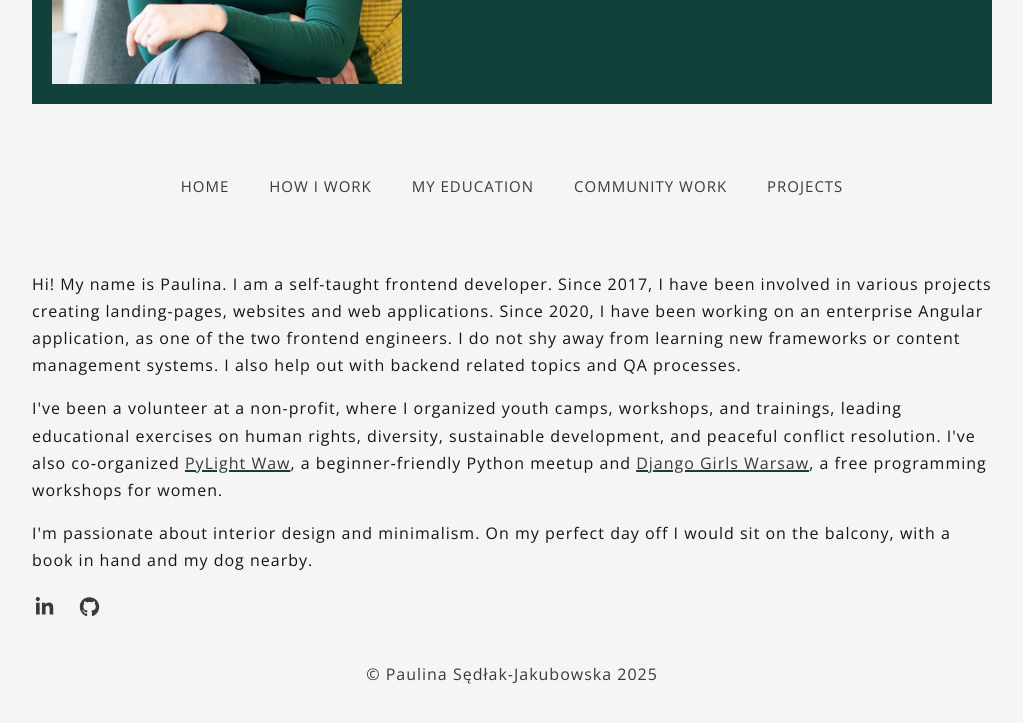
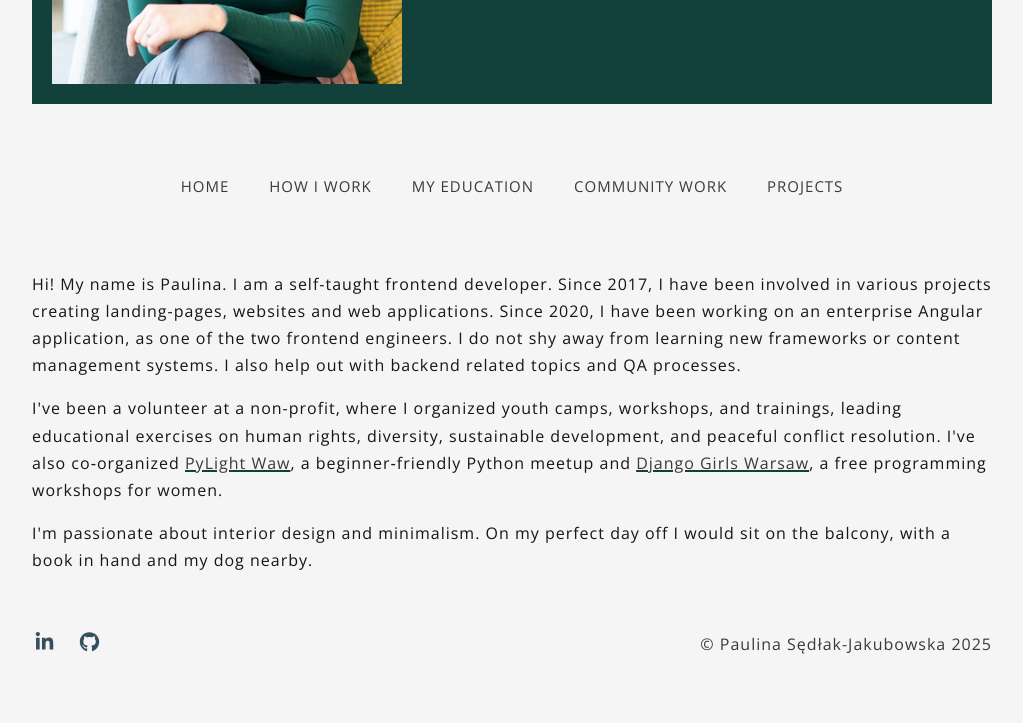
Before and after one commit to iniluap/personal-site, a Gatsby site: page / in a window 1280 px wide. Shown: the part 393-1116 px from the top of the page, without its empty margins (128-1151 px from the left). Built offline with nearby package versions, Linux system fonts and the light colour scheme; Gatsby itself is replaced by a stand-in of ours.

Commit message:
Include links to platforms in the footer

```diff
--- a/src/components/footer.js
+++ b/src/components/footer.js
@@ -1,15 +1,71 @@
 import React from 'react';
+import { FontAwesomeIcon } from '@fortawesome/react-fontawesome';
+import { faLinkedinIn, faGithub } from '@fortawesome/free-brands-svg-icons';
 import styled from 'styled-components';
 
 const FooterStyles = styled.footer`
   grid-area: footer;
+  display: flex;
+  flex-wrap: wrap;
+  align-items: baseline;
+  justify-content: space-between;
+  gap: var(--whitespace-primary);
   text-align: center;
   color: var(--dark-grey);
+`;
+
+const SocialLinksStyles = styled.a`
+  font-size: 2rem;
+
+  .fa-linkedin-in,
+  .fa-github {
+    transition: var(--transition);
+    color: var(--secondary-blue);
+  }
+
+  &:hover {
+    .fa-linkedin-in,
+    .fa-github {
+      color: var(--primary-yellow);
+    }
+  }
+
+  @media screen and (max-width: 767px) {
+    padding: 1rem;
+  }
 `;
 
 export default function Footer() {
   return (
     <FooterStyles>
+      <ul className="m-top-3 ul-plain ul-links">
+        <li>
+          <SocialLinksStyles
+            aria-label="Visit my linkedIn profile"
+            href="https://www.linkedin.com/in/psjakubowska/"
+            target="_blank"
+            rel="noreferrer"
+          >
+            <FontAwesomeIcon
+              icon={faLinkedinIn}
+              title="LinkedIn accout of Paulina Sędłak-Jakubowska"
+            />
+          </SocialLinksStyles>
+        </li>
+        <li>
+          <SocialLinksStyles
+            aria-label="Visit my GitHub profile"
+            href="https://github.com/iniluap"
+            target="_blank"
+            rel="noreferrer"
+          >
+            <FontAwesomeIcon
+              icon={faGithub}
+              title="GitHub accout of Paulina Sędłak-Jakubowska"
+            />
+          </SocialLinksStyles>
+        </li>
+      </ul>
       <p>&copy; Paulina Sędłak-Jakubowska {new Date().getFullYear()}</p>
     </FooterStyles>
   );
--- a/src/components/header.js
+++ b/src/components/header.js
@@ -7,7 +7,7 @@ const HeaderStyles = styled.header`
 
   @media screen and (min-width: 768px) {
     background-color: var(--primary-green);
-    padding: 2rem;
+    padding: var(--whitespace-primary);
     display: flex;
     gap: 4rem;
     align-items: end;
@@ -22,7 +22,7 @@ const HeaderStyles = styled.header`
 
 const HeaderTitleWrapperStyles = styled.div`
   background-color: var(--white);
-  padding: 2rem;
+  padding: var(--whitespace-primary);
 
   @media screen and (min-width: 768px) {
     margin-top: 0;
--- a/src/pages/index.js
+++ b/src/pages/index.js
@@ -1,25 +1,4 @@
 import React from 'react';
-import { FontAwesomeIcon } from '@fortawesome/react-fontawesome';
-import { faLinkedinIn, faGithub } from '@fortawesome/free-brands-svg-icons';
-import styled from 'styled-components';
-
-const SocialLinksStyles = styled.a`
-  font-size: 2rem;
-
-  &:hover {
-    .fa-linkedin-in {
-      color: #0072b1;
-    }
-
-    .fa-github {
-      color: #171515;
-    }
-  }
-
-  @media screen and (max-width: 767px) {
-    padding: 1rem;
-  }
-`;
 
 export default function IndexPage() {
   return (
@@ -54,32 +33,6 @@ export default function IndexPage() {
         I'm passionate about interior design and minimalism. On my perfect day
         off I would sit on the balcony, with a book in hand and my dog nearby.
       </p>
-      <ul className="m-top-3 ul-plain ul-links">
-        <li>
-          <SocialLinksStyles
-            href="https://www.linkedin.com/in/psjakubowska/"
-            target="_blank"
-            rel="noreferrer"
-          >
-            <FontAwesomeIcon
-              icon={faLinkedinIn}
-              title="LinkedIn accout of Paulina Sędłak-Jakubowska"
-            />
-          </SocialLinksStyles>
-        </li>
-        <li>
-          <SocialLinksStyles
-            href="https://github.com/iniluap"
-            target="_blank"
-            rel="noreferrer"
-          >
-            <FontAwesomeIcon
-              icon={faGithub}
-              title="GitHub accout of Paulina Sędłak-Jakubowska"
-            />
-          </SocialLinksStyles>
-        </li>
-      </ul>
     </>
   );
 }
--- a/src/pages/technologies.js
+++ b/src/pages/technologies.js
@@ -59,7 +59,7 @@ const TechnologiesListStyled = styled.ul`
 `;
 
 const TechnologiesDescriptionStyled = styled.p`
-  padding-left: 2rem;
+  padding-left: var(--whitespace-primary);
   border-left: 1px solid var(--secondary-blue);
 `;
 
--- a/src/styles/GlobalStyles.js
+++ b/src/styles/GlobalStyles.js
@@ -39,7 +39,7 @@ const GlobalStyles = createGlobalStyle`
     width: 100%;
     max-width: 1000px;
     margin: 0 auto;
-    padding: 4rem 2rem;
+    padding: 4rem var(--whitespace-primary);;
   }
 
   .m-top-3 {
```
